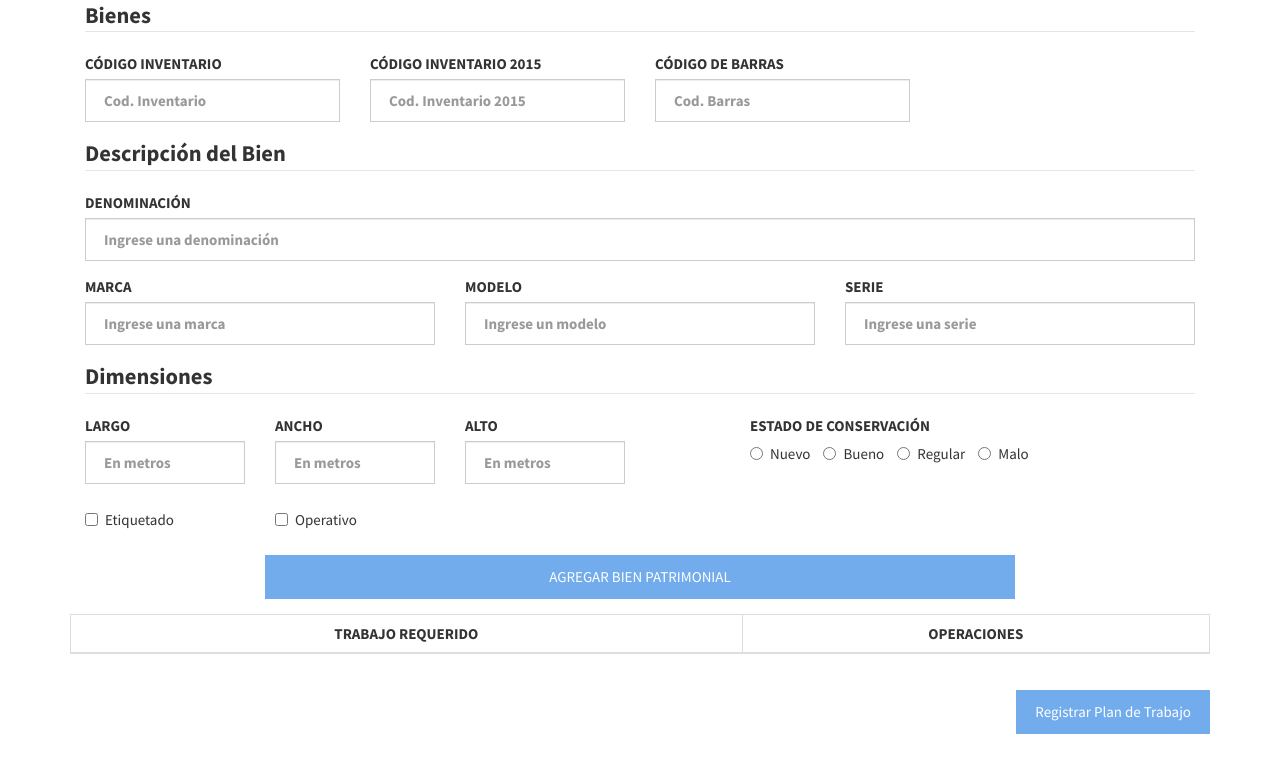
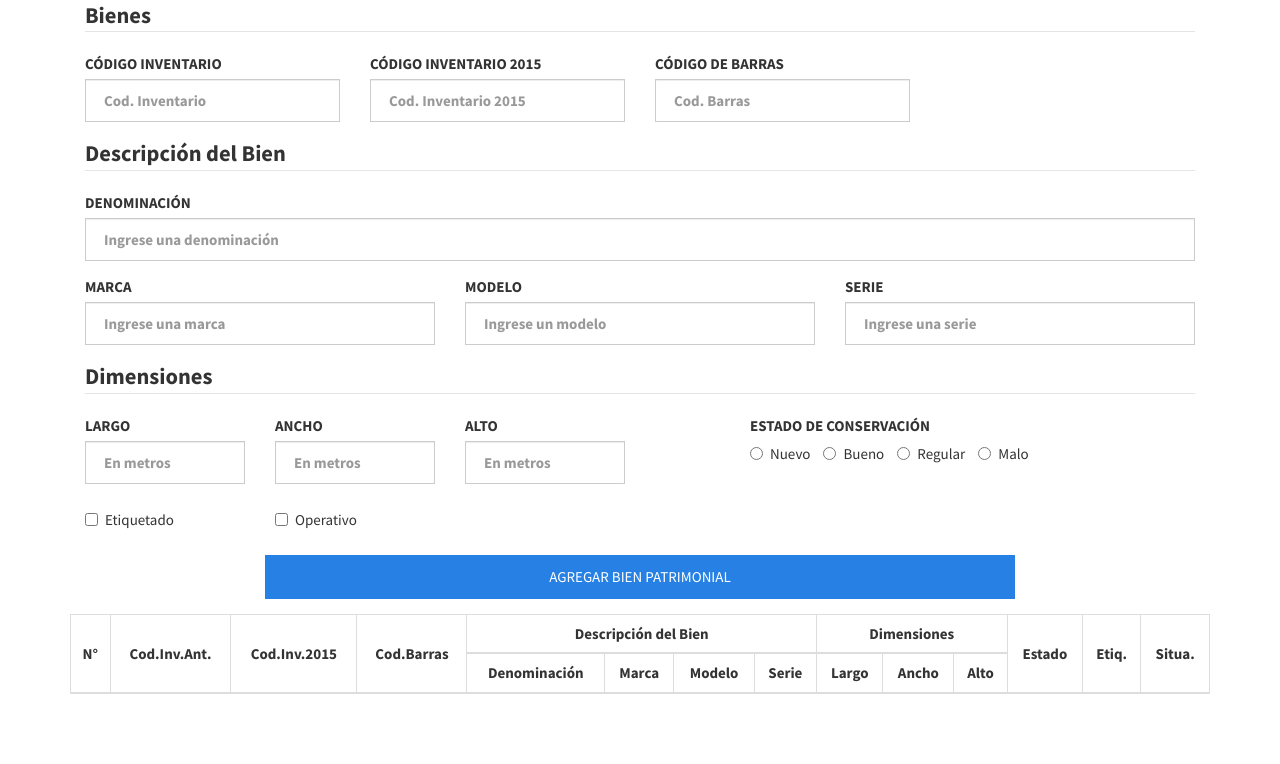
Before and after one commit to migueljg20/SistemaInventarios, a PHP site: page /sites/inventario.php in a window 1280 px wide. Shown: the part 387-1151 px from the top of the page. After the commit the page ends 1081 px from the top, so only its background shows below. Run offline with PHP 8.4, Linux system fonts and the light colour scheme; lists and menus that the app fills with data are empty.

Commit message:
Tabla de detalles en negrita

```diff
--- /dev/null
+++ b/Lindley/js/inventario.js
@@ -0,0 +1,41 @@
+$(document).on('ready', funcPrincipal);
+
+function funcPrincipal() {
+    $('#btnAgregarDetalle').on('click', agregarFila);
+}
+
+function agregarFila() {
+    var cod1 = $('#txtcodigoInventario').val();
+    var cod2 = $('#txtcodigoInventario2015').val();
+    var codbar = $('#txtcodigobarras').val();
+    var deno = $('#txtdenominacion').val();
+    var marc = $('#txtmarca').val();
+    var model = $('#txtmodelo').val();
+    var serie = $('#txtserie').val();
+    var largo = $('#txtlargo').val();
+    var ancho = $('#txtancho').val();
+    var alto = $('#txtalto').val();
+    var estado = $('input:radio[name=estadoConservacion]:checked').val();
+    var etiquetado;
+    if($("#chkEtiquetado").is(':checked')) {
+        etiquetado = 'SI';
+    } else {
+        etiquetado = 'NO';
+    }
+    var operativo;
+    if($("#chkOperativo").is(':checked')) {
+        operativo = 'O';
+    } else {
+        operativo = 'I';
+    }
+
+    $('tbody').append('<tr><td data-i></td><td>'+cod1+'</td><td>'+cod2+'</td><td>'+codbar+'</td><td>'+deno+'</td><td>'+marc+'</td><td>'+model+'</td><td>'+serie+'</td><td>'+largo+'</td><td>'+ancho+'</td><td>'+alto+'</td><td>'+estado+'</td><td>'+etiquetado+'</td><td>'+operativo+'</td></tr>');
+    actualizarEnumeracion();
+}
+
+function actualizarEnumeracion() {
+    var i = 0;
+    $('tbody').find('tr').each(function() {
+        $(this).find('[data-i]').text(++i);
+    });
+}
--- a/Lindley/sites/inventario.php
+++ b/Lindley/sites/inventario.php
@@ -9,34 +9,9 @@
     <link rel="stylesheet" type="text/css" href="../css/estilos.css">
     <title>Empresas Contratistas</title>
     <script type="text/javascript" src="../js/jquery.js"></script>
-    <script type="text/javascript" src="../js/cabeceraDetalle.js"></script>
-    <script type="text/javascript" src="../js/comboObjeInicial.js"></script>
+    <script type="text/javascript" src="../js/inventario.js"></script>
     <link rel="stylesheet" href="../bootstrap-3.3.5/css/bootstrap.min.css">
     <link rel="stylesheet" href="../css/theme.css">
-    <script>
-        function numbersonly(e) {
-            var unicode = e.charCode ? e.charCode : e.keyCode
-        if (unicode != 8 && unicode != 46) {
-            if (unicode < 48 || unicode > 57) //if not a number
-            { return false } //disable key press
-        }
-    }
-
-    function eliminar(id) {
-        $.ajax({
-        type: 'POST',
-        data: 'detalle='+id+'&tipo='+3,
-        url: '../scripts/grabaDetalle.php',
-        success: function(data){
-            $('#proforma').html(data);
-            $('#cantidad').val('');
-            $('#unidad').val('');
-            $('#descripcion').val('');
-            $('#unitario').val('');
-        }
-      });
-  }
-    </script>
   </head>
 
   <body role="document">
@@ -185,7 +160,7 @@
                          </div>
                         <div class="row form-group">
                           <div class="col-md-offset-2 col-md-8">
-                            <input type="button" class="btn btn-md btn-primary btn-block" name="btnAgregarDetalle" id="btnAgregarDetalle" value="AGREGAR BIEN PATRIMONIAL" disabled=”disabled”/>
+                            <input type="button" class="btn btn-md btn-primary btn-block" name="btnAgregarDetalle" id="btnAgregarDetalle" value="AGREGAR BIEN PATRIMONIAL"/>
                           </div>
                         </div>
 
@@ -194,11 +169,27 @@
                             <table class="table table-striped table-bordered table-hover" id="tablaDatos">
                               <thead>
                                 <tr>
-                                  <th class="text-center">TRABAJO REQUERIDO</th>
-                                  <th class="text-center">OPERACIONES</th>
+                                    <th rowspan="2" class="text-center" style="vertical-align: middle;">N°</th>
+                                    <th rowspan="2" class="text-center" style="vertical-align: middle;">Cod.Inv.Ant.</th>
+                                    <th rowspan="2" class="text-center" style="vertical-align: middle;">Cod.Inv.2015</th>
+                                    <th rowspan="2" class="text-center" style="vertical-align: middle;">Cod.Barras</th>
+                                    <th colspan="4" class="text-center" style="vertical-align: middle;">Descripción del Bien</th>
+                                    <th colspan="3" class="text-center" style="vertical-align: middle;">Dimensiones</th>
+                                    <th rowspan="2" class="text-center" style="vertical-align: middle;">Estado</th>
+                                    <th rowspan="2" class="text-center" style="vertical-align: middle;">Etiq.</th>
+                                    <th rowspan="2" class="text-center" style="vertical-align: middle;">Situa.</th>
                                 </tr>
+                              <tr>
+                                  <th class="text-center" style="vertical-align: middle;">Denominación</th>
+                                  <th class="text-center" style="vertical-align: middle;">Marca</th>
+                                  <th class="text-center" style="vertical-align: middle;">Modelo</th>
+                                  <th class="text-center" style="vertical-align: middle;">Serie</th>
+                                  <th class="text-center" style="vertical-align: middle;">Largo</th>
+                                  <th class="text-center" style="vertical-align: middle;">Ancho</th>
+                                  <th class="text-center" style="vertical-align: middle;">Alto</th>
+                              </tr>
                               </thead>
-                              <tbody id="proforma">
+                              <tbody id="bienes">
 
                             </tbody>
                         </table>
@@ -207,9 +198,7 @@
                     </fieldset>
 
                  </form>
-                 <div>
-                   <a href="proforma-compra.php"><input type="button" id="imprimir" class="btn btn-md btn-primary pull-right" name="imprimir" value="Registrar Plan de Trabajo" disabled=”disabled”/></a>
-                </div>
+
         </div>
     </div> <!-- /container -->
 
```
